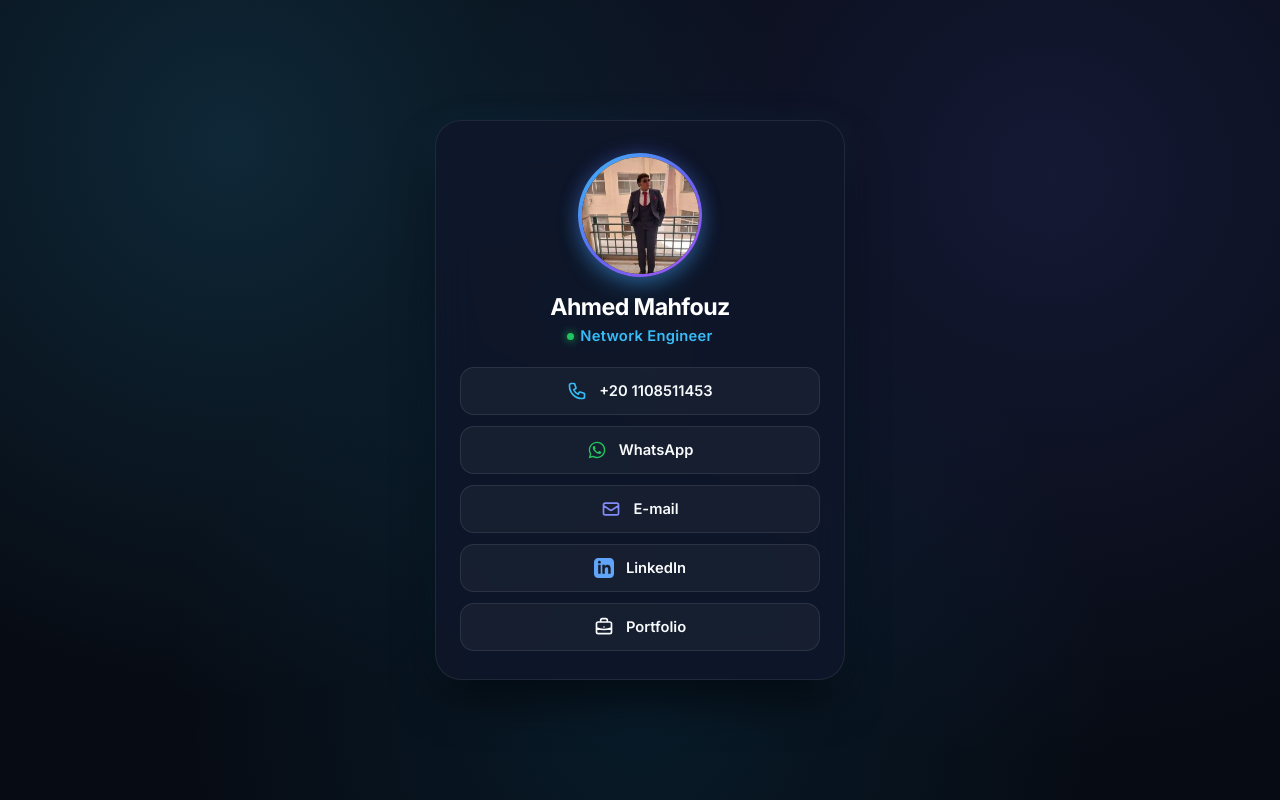
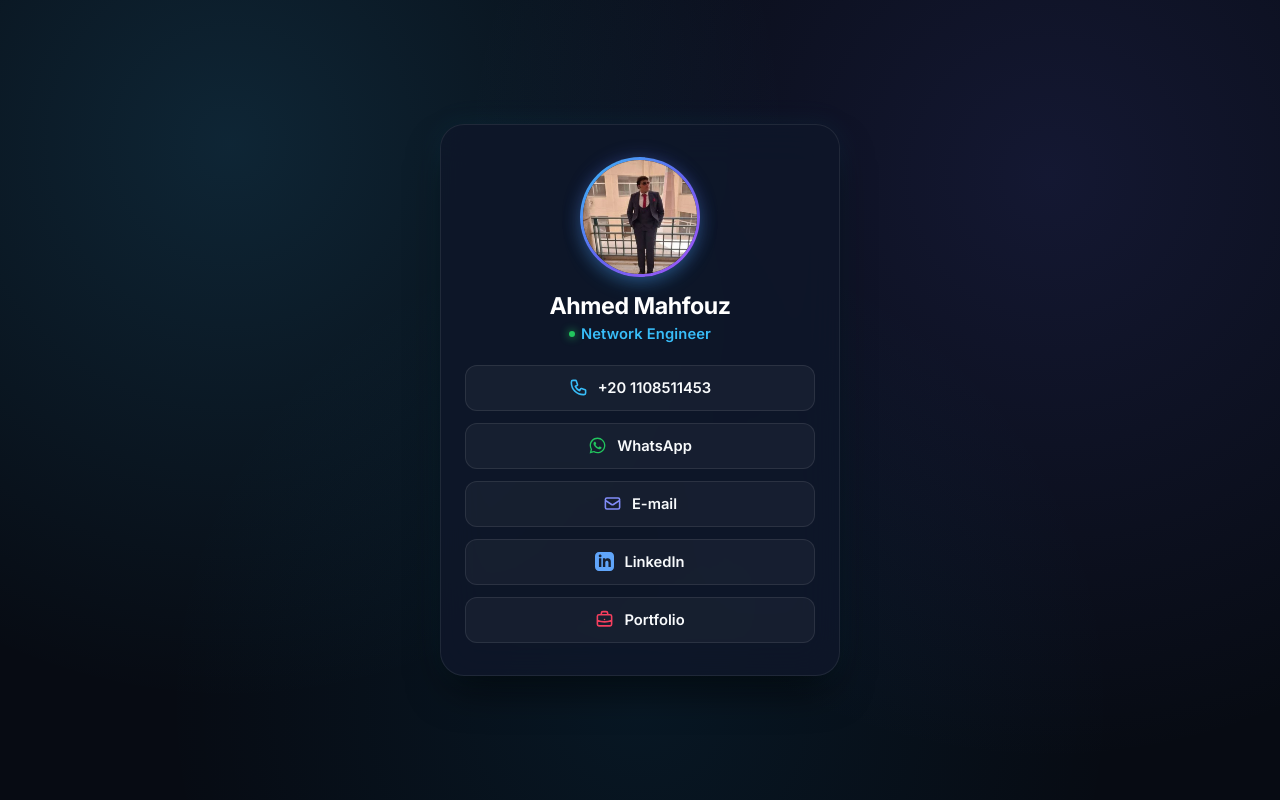
Before and after one commit to ahmedmahfouz680/NFC, a plain HTML site: page index.html in a window 1280 px wide. Drawn offline with Linux system fonts and the light colour scheme.

Commit message:
Update index.html

```diff
--- a/index.html
+++ b/index.html
@@ -1,8 +1,8 @@
 <!DOCTYPE html>
-<html lang="en">
+<html lang="ar" dir="ltr">
 <head>
   <meta charset="UTF-8" />
-  <meta name="viewport" content="width=device-width, initial-scale=1.0" />
+  <meta name="viewport" content="width=device-width, initial-scale=1.0, viewport-fit=cover" />
   <title>Ahmed Mahfouz</title>
 
   <link rel="preconnect" href="https://fonts.googleapis.com" />
@@ -12,11 +12,11 @@
   <style>
     :root {
       --bg-color: #070b13;
-      --card-bg: rgba(15, 23, 42, 0.82);
+      --card-bg: rgba(15, 23, 42, 0.85);
       --card-border: rgba(255, 255, 255, 0.08);
-      --card-shadow: 0 25px 50px -12px rgba(0, 0, 0, 0.75), 0 0 35px rgba(56, 189, 248, 0.07);
-      --btn-bg: rgba(255, 255, 255, 0.038);
-      --btn-bg-hover: rgba(255, 255, 255, 0.085);
+      --card-shadow: 0 20px 40px -10px rgba(0, 0, 0, 0.7), 0 0 30px rgba(56, 189, 248, 0.08);
+      --btn-bg: rgba(255, 255, 255, 0.04);
+      --btn-bg-hover: rgba(255, 255, 255, 0.09);
       --btn-border: rgba(255, 255, 255, 0.09);
       --btn-border-hover: rgba(56, 189, 248, 0.45);
       --text-title: #ffffff;
@@ -35,27 +35,27 @@
       font-family: 'Inter', -apple-system, BlinkMacSystemFont, sans-serif;
       background-color: var(--bg-color);
       background-image:
-        radial-gradient(circle at 18% 18%, rgba(56, 189, 248, 0.16) 0px, transparent 45%),
-        radial-gradient(circle at 82% 22%, rgba(99, 102, 241, 0.15) 0px, transparent 48%),
-        radial-gradient(circle at 50% 88%, rgba(14, 165, 233, 0.1) 0px, transparent 50%);
+        radial-gradient(circle at 18% 18%, rgba(56, 189, 248, 0.15) 0px, transparent 45%),
+        radial-gradient(circle at 82% 22%, rgba(99, 102, 241, 0.14) 0px, transparent 48%),
+        radial-gradient(circle at 50% 88%, rgba(14, 165, 233, 0.08) 0px, transparent 50%);
       background-attachment: fixed;
       color: #fff;
-      min-height: 100vh;
+      min-height: 100dvh;
       display: flex;
       align-items: center;
       justify-content: center;
-      padding: 32px 18px;
+      padding: clamp(16px, 4vh, 32px) 16px;
     }
 
     .profile-card {
       width: 100%;
-      max-width: 410px;
+      max-width: 400px;
       background: var(--card-bg);
-      backdrop-filter: blur(24px);
-      -webkit-backdrop-filter: blur(24px);
+      backdrop-filter: blur(20px);
+      -webkit-backdrop-filter: blur(20px);
       border: 1px solid var(--card-border);
-      border-radius: 26px;
-      padding: 32px 24px 28px;
+      border-radius: 24px;
+      padding: clamp(20px, 5vh, 32px) clamp(16px, 5vw, 24px);
       box-shadow: var(--card-shadow);
       display: flex;
       flex-direction: column;
@@ -66,27 +66,29 @@
       transition: transform 0.3s cubic-bezier(0.16, 1, 0.3, 1), box-shadow 0.3s ease;
     }
 
+    @media (hover: hover) {
       .profile-card:hover {
         box-shadow: 0 30px 60px -15px rgba(0, 0, 0, 0.8), 0 0 45px rgba(56, 189, 248, 0.12);
+      }
     }
 
     .avatar-wrapper {
       position: relative;
-      /* تم تكبير حجم الصورة من 86px إلى 124px */
-      width: 124px;
-      height: 124px;
+      width: clamp(96px, 25vw, 120px);
+      height: clamp(96px, 25vw, 120px);
       border-radius: 50%;
-      padding: 3.5px;
+      padding: 3px;
       background: linear-gradient(135deg, #38bdf8 0%, #6366f1 50%, #a855f7 100%);
-      box-shadow: 0 10px 25px -4px rgba(56, 189, 248, 0.4), 0 0 20px rgba(99, 102, 241, 0.3);
-      margin-bottom: 16px;
+      box-shadow: 0 8px 20px -4px rgba(56, 189, 248, 0.35), 0 0 18px rgba(99, 102, 241, 0.25);
+      margin-bottom: clamp(12px, 2.5vh, 16px);
       flex-shrink: 0;
-      transition: transform 0.35s cubic-bezier(0.16, 1, 0.3, 1), box-shadow 0.35s ease;
+      transition: transform 0.3s cubic-bezier(0.16, 1, 0.3, 1);
     }
 
+    @media (hover: hover) {
       .avatar-wrapper:hover {
         transform: scale(1.04);
-      box-shadow: 0 12px 30px -4px rgba(56, 189, 248, 0.55), 0 0 28px rgba(168, 85, 247, 0.4);
+      }
     }
 
     .avatar-img {
@@ -99,20 +101,20 @@
     }
 
     .user-name {
-      font-size: 1.45rem;
+      font-size: clamp(1.25rem, 4.5vw, 1.45rem);
       font-weight: 700;
-      letter-spacing: -0.025em;
+      letter-spacing: -0.02em;
       color: var(--text-title);
-      line-height: 1.25;
-      margin-bottom: 5px;
+      line-height: 1.2;
+      margin-bottom: 4px;
     }
 
     .user-role {
-      font-size: 0.92rem;
+      font-size: clamp(0.85rem, 3vw, 0.92rem);
       font-weight: 600;
       color: var(--text-subtitle);
-      letter-spacing: 0.02em;
-      margin-bottom: 22px;
+      letter-spacing: 0.01em;
+      margin-bottom: clamp(16px, 3vh, 22px);
       display: inline-flex;
       align-items: center;
       gap: 6px;
@@ -121,8 +123,8 @@
     .user-role::before {
       content: '';
       display: inline-block;
-      width: 7px;
-      height: 7px;
+      width: 6px;
+      height: 6px;
       background: #22c55e;
       border-radius: 50%;
       box-shadow: 0 0 8px #22c55e;
@@ -132,29 +134,30 @@
       width: 100%;
       display: flex;
       flex-direction: column;
-      gap: 11px;
+      gap: clamp(9px, 1.8vh, 12px);
     }
 
     .action-link {
       display: flex;
       align-items: center;
       justify-content: center;
-      gap: 12px;
+      gap: 10px;
       width: 100%;
-      height: 48px;
-      padding: 0 18px;
+      min-height: 46px;
+      padding: 0 16px;
       background: var(--btn-bg);
       border: 1px solid var(--btn-border);
-      border-radius: 14px;
+      border-radius: 12px;
       color: var(--text-btn);
-      font-size: 0.92rem;
+      font-size: clamp(0.85rem, 3vw, 0.92rem);
       font-weight: 600;
       text-decoration: none;
-      transition: all 0.22s cubic-bezier(0.16, 1, 0.3, 1);
+      transition: all 0.2s cubic-bezier(0.16, 1, 0.3, 1);
       cursor: pointer;
       user-select: none;
     }
 
+    @media (hover: hover) {
       .action-link:hover {
         background: var(--btn-bg-hover);
         border-color: var(--btn-border-hover);
@@ -162,27 +165,28 @@
         box-shadow: 0 6px 16px -2px rgba(0, 0, 0, 0.45);
       }
 
+      .action-link:hover .icon {
+        transform: scale(1.12);
+      }
+    }
+
     .action-link:active {
       transform: scale(0.98);
+      background: var(--btn-bg-hover);
     }
 
     .icon {
-      width: 20px;
-      height: 20px;
+      width: 19px;
+      height: 19px;
       flex-shrink: 0;
-      transition: transform 0.22s ease;
-    }
-
-    .action-link:hover .icon {
-      transform: scale(1.15);
+      transition: transform 0.2s ease;
     }
 
     .icon-phone { color: #38bdf8; }
     .icon-wa { color: #22c55e; }
     .icon-email { color: #818cf8; }
     .icon-linkedin { color: #60a5fa; }
-    .icon-github { color: #cbd5e1; }
-    .icon-cv { color: #f43f5e; }
+    .icon-portfolio { color: #f43f5e; }
   </style>
 </head>
 <body>
@@ -194,7 +198,7 @@
         src="z.jpg"
         alt="Ahmed Mahfouz"
         class="avatar-img"
-        onerror="this.src='https://placehold.co/300x300/0b1120/38bdf8?text=Ahmed+M.'"
+        onerror="this.onerror=null; this.src='https://placehold.co/300x300/0b1120/38bdf8?text=Ahmed+M.';"
       />
     </div>
 
```
Lines whose indentation alone changed are shown as unchanged.
